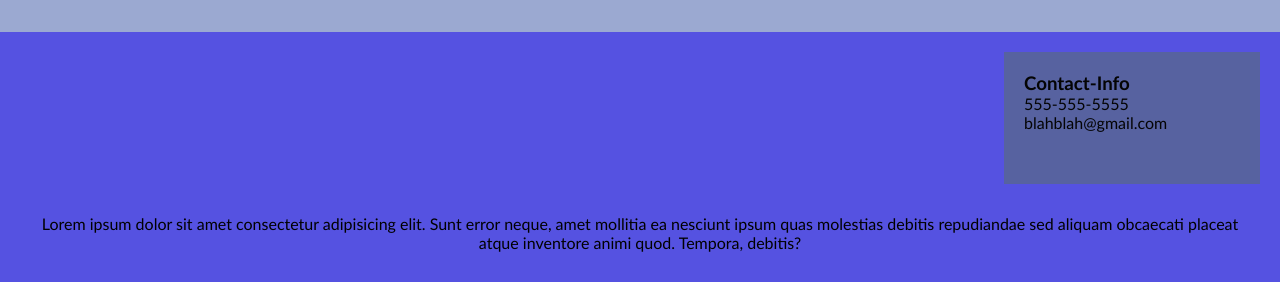
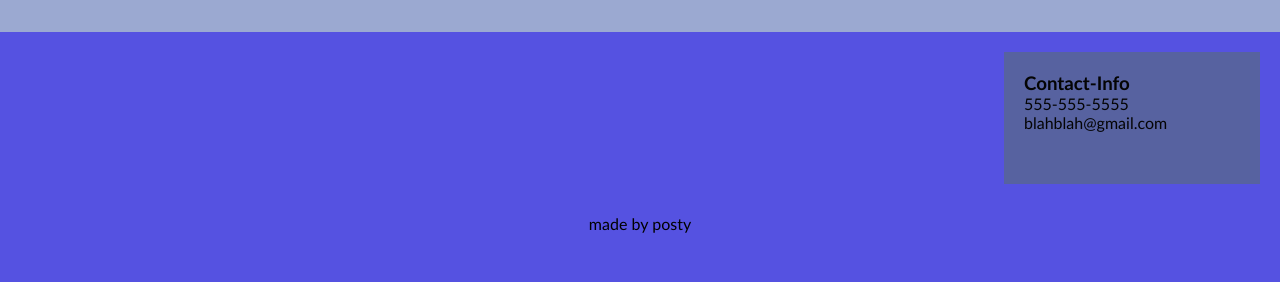
Before and after one commit to posty65841/first-draft-portfolio, a plain HTML site: page index.html in a window 1280 px wide. Shown: the part 1780-2062 px from the top of the page. Drawn offline with Linux system fonts and the light colour scheme.

Commit message:
read me changes

```diff
--- a/index.html
+++ b/index.html
@@ -74,7 +74,7 @@
     <footer>
 
         <p>
-            Lorem ipsum dolor sit amet consectetur adipisicing elit. Sunt error neque, amet mollitia ea nesciunt ipsum quas molestias debitis repudiandae sed aliquam obcaecati placeat atque inventore animi quod. Tempora, debitis?
+            made by posty
         </p>
     </footer>
 </body>
```
